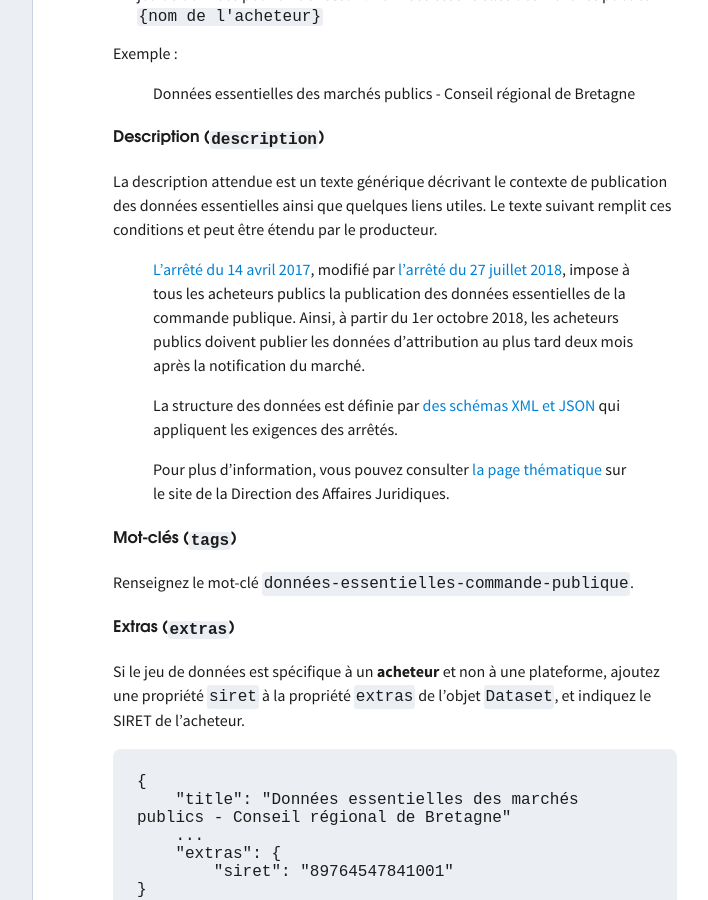
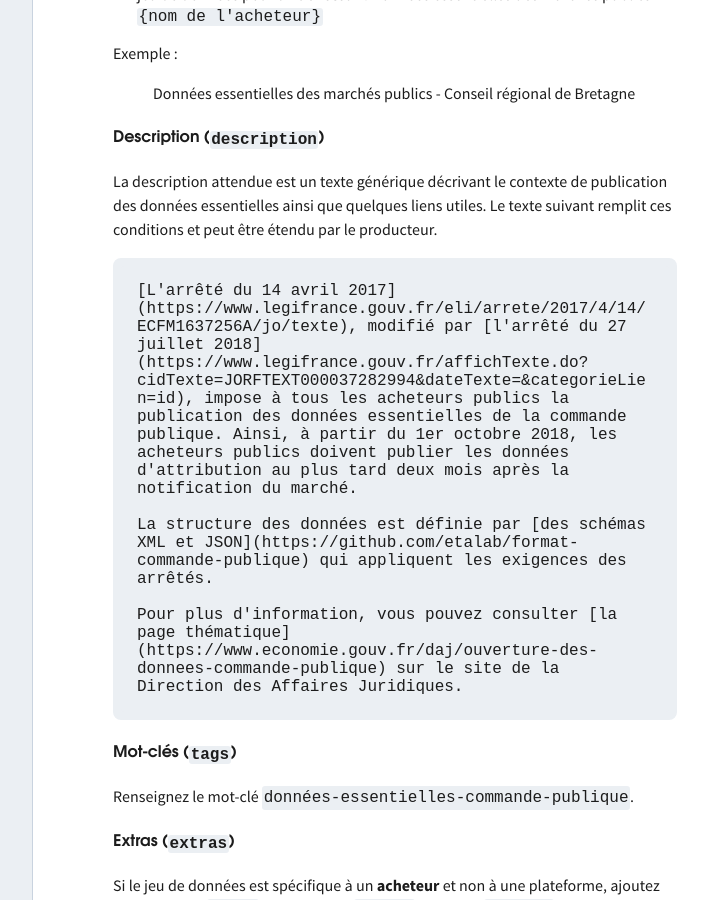
Before and after one commit to etalab/doc.data.gouv.fr, a Jekyll site: the page built from _faq/comment-remplir-les-obligations-légales-de-déclaration-des-profils-d-acheteur.md, in a window 1280 px wide and 900 px high, scrolled down 1773 px. Shown: the whole window, without its empty margins (382-1090 px from the left). Built offline with Jekyll 4.4.1, drawn with Linux system fonts in a browser that asks for light colours.

Commit message:
Echappement de la description de dataset DECP en markdown

````diff
--- a/_faq/comment-remplir-les-obligations-légales-de-déclaration-des-profils-d-acheteur.md
+++ b/_faq/comment-remplir-les-obligations-légales-de-déclaration-des-profils-d-acheteur.md
@@ -57,11 +57,13 @@ Exemple :
 
 La description attendue est un texte générique décrivant le contexte de publication des données essentielles ainsi que quelques liens utiles. Le texte suivant remplit ces conditions et peut être étendu par le producteur.
 
-> [L'arrêté du 14 avril 2017](https://www.legifrance.gouv.fr/eli/arrete/2017/4/14/ECFM1637256A/jo/texte), modifié par [l'arrêté du 27 juillet 2018](https://www.legifrance.gouv.fr/affichTexte.do?cidTexte=JORFTEXT000037282994&dateTexte=&categorieLien=id), impose à tous les acheteurs publics la publication des données essentielles de la commande publique. Ainsi, à partir du 1er octobre 2018, les acheteurs publics doivent publier les données d'attribution au plus tard deux mois après la notification du marché.
->
-> La structure des données est définie par [des schémas XML et JSON](https://github.com/etalab/format-commande-publique) qui appliquent les exigences des arrêtés.
->
-> Pour plus d'information, vous pouvez consulter [la page thématique](https://www.economie.gouv.fr/daj/ouverture-des-donnees-commande-publique) sur le site de la Direction des Affaires Juridiques.
+```
+[L'arrêté du 14 avril 2017](https://www.legifrance.gouv.fr/eli/arrete/2017/4/14/ECFM1637256A/jo/texte), modifié par [l'arrêté du 27 juillet 2018](https://www.legifrance.gouv.fr/affichTexte.do?cidTexte=JORFTEXT000037282994&dateTexte=&categorieLien=id), impose à tous les acheteurs publics la publication des données essentielles de la commande publique. Ainsi, à partir du 1er octobre 2018, les acheteurs publics doivent publier les données d'attribution au plus tard deux mois après la notification du marché.
+
+La structure des données est définie par [des schémas XML et JSON](https://github.com/etalab/format-commande-publique) qui appliquent les exigences des arrêtés.
+
+Pour plus d'information, vous pouvez consulter [la page thématique](https://www.economie.gouv.fr/daj/ouverture-des-donnees-commande-publique) sur le site de la Direction des Affaires Juridiques.
+```
 
 #### Mot-clés (`tags`)
 
````
